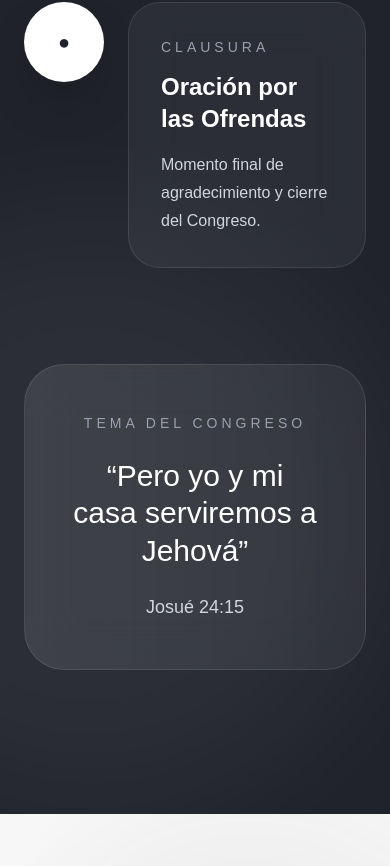
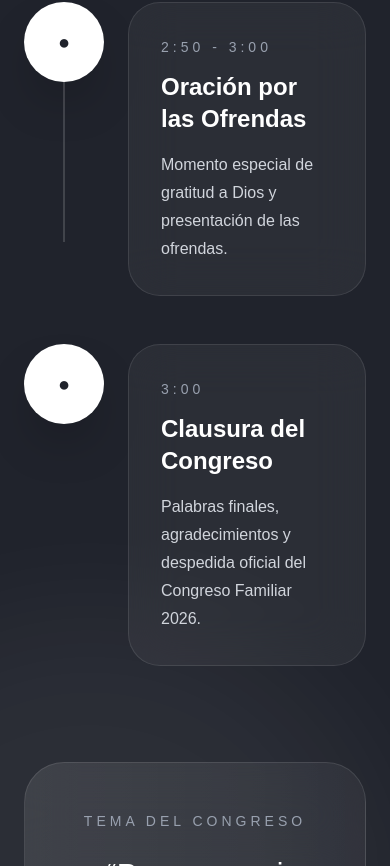
Before and after one commit to ulisesexe/congreso-familiar, a Next.js app: page / in a window 390 px wide. Shown: the part 10035-10901 px from the top of the page. Built offline with nearby package versions, Linux system fonts and the light colour scheme.

Commit message:
Mejoras responsive hero

```diff
--- a/app/page.tsx
+++ b/app/page.tsx
@@ -911,10 +911,16 @@ export default function Home() {
                   "Enseñanza enfocada en fortalecer los principios cristianos en el hogar."
               },
               {
-                time: "Clausura",
+                time: "2:50 - 3:00",
                 title: "Oración por las Ofrendas",
                 description:
-                  "Momento final de agradecimiento y cierre del Congreso."
+                  "Momento especial de gratitud a Dios y presentación de las ofrendas."
+              },
+              {
+                time: "3:00",
+                title: "Clausura del Congreso",
+                description:
+                  "Palabras finales, agradecimientos y despedida oficial del Congreso Familiar 2026."
               }
             ].map((item, index, array) => (
 
```
